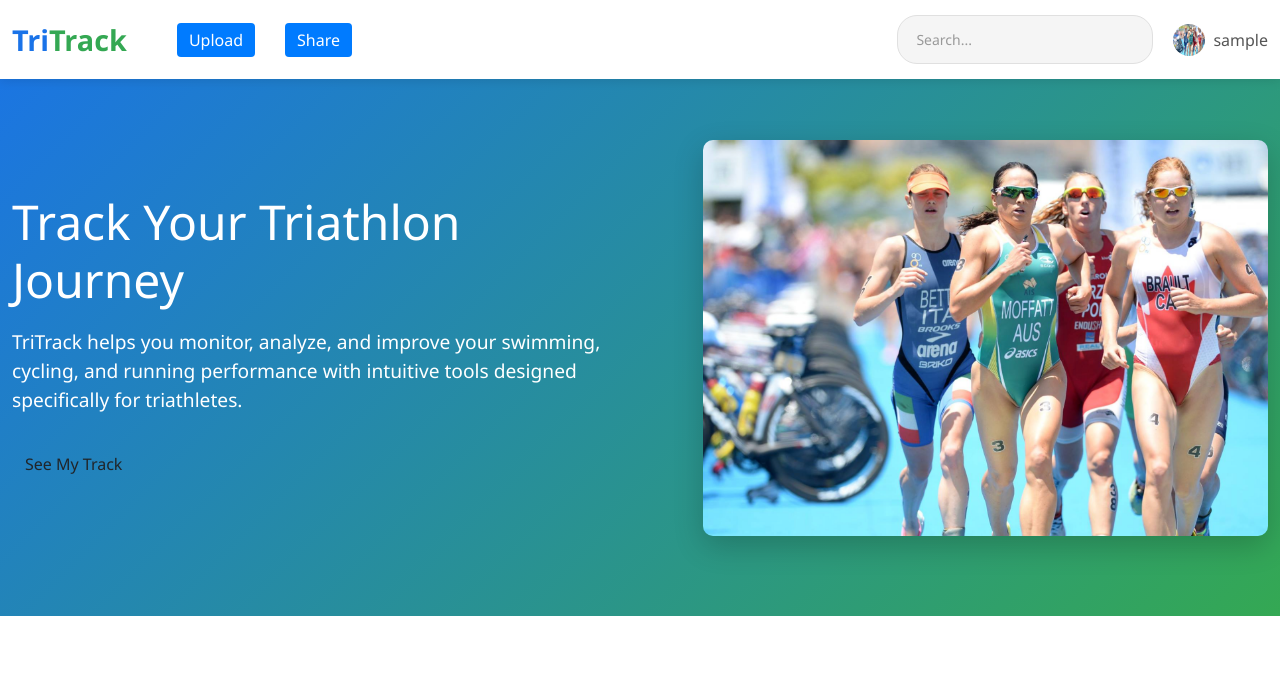
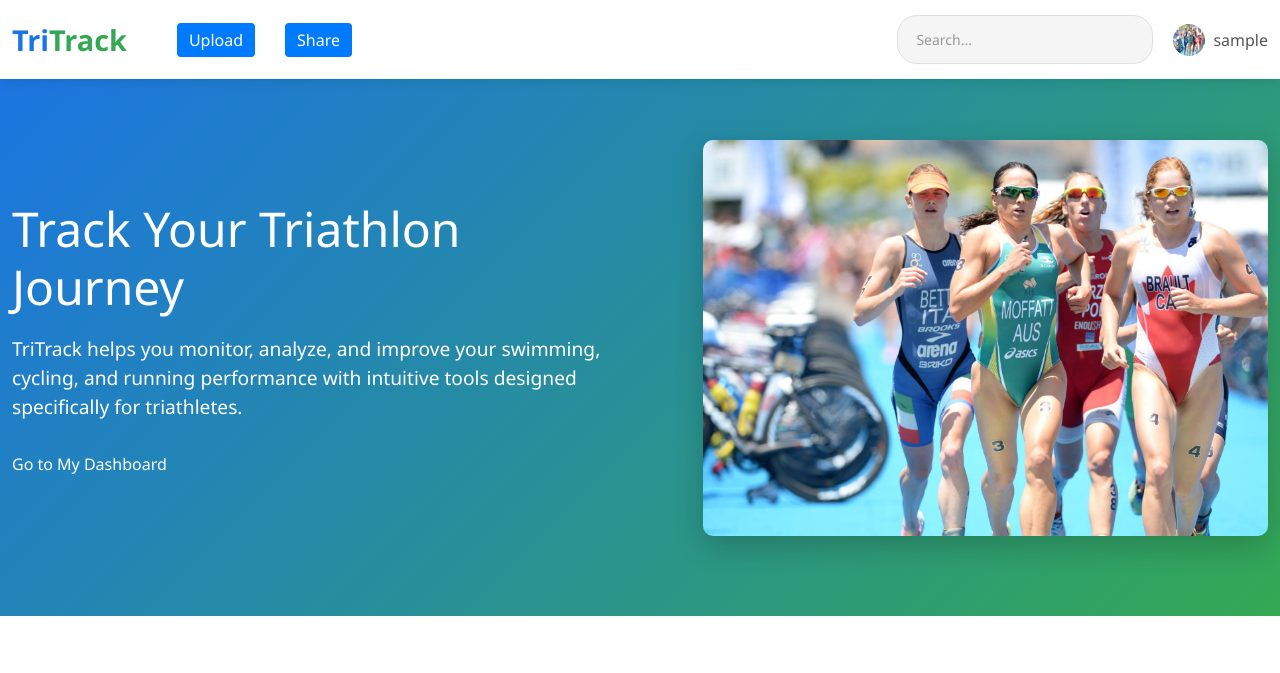
Before and after one commit to vuhuy194779/Agile-Web-Dev-CITS5505, a Flask app: page /dashboard in a window 1280 px wide. Shown: the top 673 px of the page. Run offline with Flask 3, Linux system fonts and the light colour scheme; the visitor is signed in with stand-in values (Sample User, id 1); some libraries are stand-ins or nearby versions.

Commit message:
move dashboard button into hero

```diff
--- a/web/app/templates/base.html
+++ b/web/app/templates/base.html
@@ -28,7 +28,9 @@
               <li><a href="#features">Features</a></li>
               <li><a href="#how-it-works">Processes</a></li>
               {% else %}
-              <li><a href="{{ url_for('upload') }}" class="highlight">Upload</a></li>
+              <li>
+                <a href="{{ url_for('upload') }}" class="highlight">Upload</a>
+              </li>
               <li><a href="#" class="highlight">Share</a></li>
               {% endif %}
             </ul>
@@ -56,7 +58,7 @@
               <span>{{ current_user.username }}</span>
               <div id="dropdown" class="dropdown hidden">
                 <a href="/personal">Personal Data</a>
-                <a href="#">Sport Track</a>
+                <a href="{{ url_for('dashboard') }}">Sport Track</a>
                 <a href="{{ url_for('logout') }}">Log out</a>
               </div>
             </div>
--- a/web/app/templates/welcome-page.html
+++ b/web/app/templates/welcome-page.html
@@ -14,7 +14,7 @@
           {% if current_user.is_anonymous %}
           <a href="{{ url_for('signup') }}" id="signup-btn">Sign Up</a>
           {% else %}
-          <a href="#" class="btn" id="**************need to change">See My Track</a>
+          <a href="{{ url_for('dashboard') }}" class="highlight">Go to My Dashboard</a>
           {% endif %}
         </div>
       </div>
```
